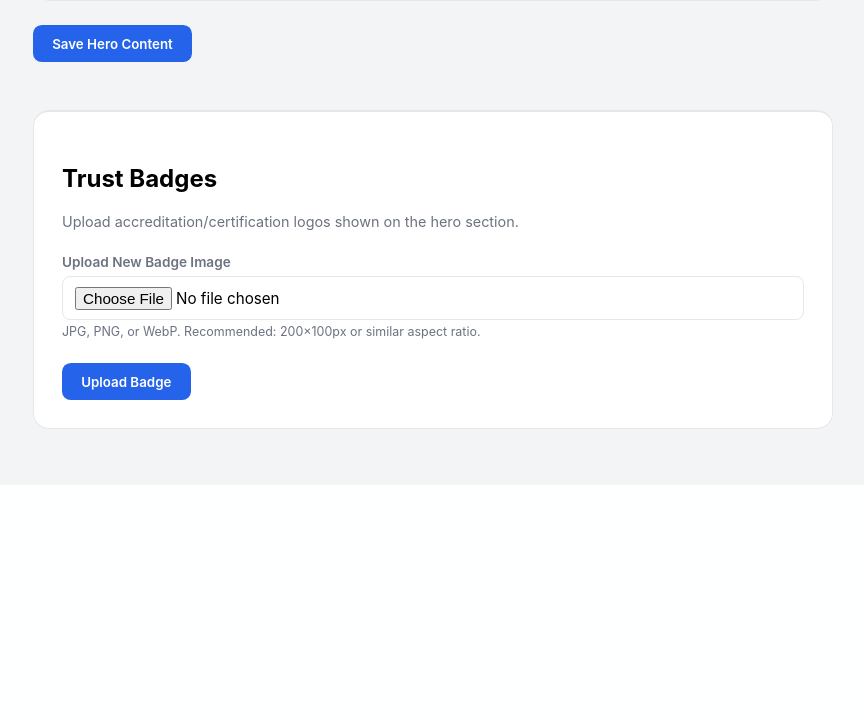
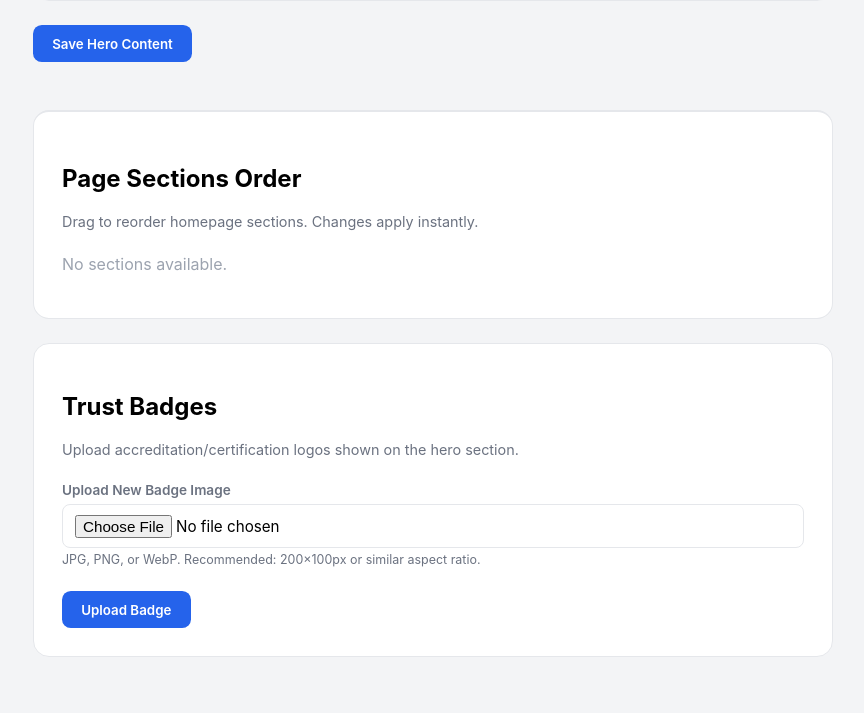
Before and after one commit to sasusavage/Cleaning, a Flask app: template templates/admin/hero_content.html in a window 1280 px wide. Shown: the part 2600-3313 px from the top of the page, without its empty margins (207-1071 px from the left). Before the commit the page ends 3029 px from the top, so only its background shows below. Run offline with Flask 3, Linux system fonts and the light colour scheme; the template is opened without the code that fills it, so the values that code supplies are empty; some libraries are stand-ins or nearby versions.

Commit message:
Restore: Add homepage section ordering (drag-and-drop) to admin page
Restored the "Page Sections Order" feature that lets users reorder homepage
sections via drag-and-drop. Changes save instantly via AJAX to the
admin_reorder_homepage_sections endpoint.

Now the hero admin page includes:
- Hero content editor (Slidin GH fields)
- Image/video upload
- Page sections drag-and-drop reordering
- Trust badges management

Co-Authored-By: Claude <noreply@anthropic.com>

```diff
--- a/templates/admin/hero_content.html
+++ b/templates/admin/hero_content.html
@@ -214,8 +214,31 @@
         </div>
     </form>
 
+    <!-- Homepage Section Order -->
+    <div class="card" style="margin-top: 3rem; border-top: 2px solid #e5e7eb; padding-top: 2rem;">
+        <h2>Page Sections Order</h2>
+        <p style="font-size: 0.9rem; color: #6b7280; margin-bottom: 1.5rem;">Drag to reorder homepage sections. Changes apply instantly.</p>
+        {% if homepage_sections %}
+        <ul id="flowList" style="list-style: none; padding: 0; margin: 0; display: flex; flex-direction: column; gap: 0.6rem;">
+            {% for section in homepage_sections %}
+            <li class="flow-item" draggable="true" data-section-key="{{ section.section_key }}" style="display: flex; align-items: center; gap: 0.75rem; padding: 0.75rem 1rem; background: #f9fafb; border: 1px solid #e5e7eb; border-radius: 0.5rem; cursor: move; user-select: none; transition: background 0.2s;">
+                <span style="color: #9ca3af; font-weight: bold; font-size: 1.2rem;">↕</span>
+                <div style="flex: 1;">
+                    <strong style="display: block;">{{ section.section_label }}</strong>
+                    <small style="color: #9ca3af;">{{ section.section_key }}</small>
+                </div>
+                <span style="background: #dbeafe; color: #1e40af; padding: 0.3rem 0.6rem; border-radius: 0.3rem; font-size: 0.75rem; font-weight: 600;">Live</span>
+            </li>
+            {% endfor %}
+        </ul>
+        <p id="flowStatus" style="font-size: 0.9rem; color: #6b7280; margin-top: 0.75rem;"></p>
+        {% else %}
+        <p style="color: #9ca3af;">No sections available.</p>
+        {% endif %}
+    </div>
+
     <!-- Trust Badges Management -->
-    <div class="card" style="margin-top: 3rem; border-top: 2px solid #e5e7eb; padding-top: 2rem;">
+    <div class="card" style="margin-top: 1.5rem;">
         <h2>Trust Badges</h2>
         <p style="font-size: 0.9rem; color: #6b7280; margin-bottom: 1.5rem;">Upload accreditation/certification logos shown on the hero section.</p>
 
@@ -247,5 +270,67 @@
         </form>
     </div>
 </div>
+
+<script>
+/* Drag-and-drop section reordering */
+(function () {
+    const list = document.getElementById('flowList');
+    const status = document.getElementById('flowStatus');
+    if (!list) return;
+
+    let dragged = null;
+
+    list.querySelectorAll('.flow-item').forEach(item => {
+        item.addEventListener('dragstart', e => {
+            dragged = item;
+            item.style.opacity = '0.5';
+            e.dataTransfer.effectAllowed = 'move';
+        });
+        item.addEventListener('dragend', () => {
+            item.style.opacity = '1';
+            dragged = null;
+            saveOrder();
+        });
+        item.addEventListener('dragover', e => {
+            e.preventDefault();
+            e.dataTransfer.dropEffect = 'move';
+            if (item !== dragged) {
+                const rect = item.getBoundingClientRect();
+                const nextItem = item.nextElementSibling;
+                if (e.clientY < rect.top + rect.height / 2) {
+                    list.insertBefore(dragged, item);
+                } else {
+                    list.insertBefore(dragged, nextItem);
+                }
+            }
+        });
+    });
+
+    function saveOrder() {
+        const order = Array.from(list.querySelectorAll('.flow-item')).map(item => item.dataset.sectionKey);
+        const route = '{{ url_for("admin_reorder_homepage_sections") }}';
+        fetch(route, {
+            method: 'POST',
+            headers: { 'Content-Type': 'application/json' },
+            body: JSON.stringify({ section_keys: order })
+        })
+        .then(r => r.json())
+        .then(data => {
+            if (status) {
+                status.textContent = data.message || 'Order updated.';
+                status.style.color = data.success ? '#059669' : '#dc2626';
+                setTimeout(() => { status.textContent = ''; }, 2000);
+            }
+        })
+        .catch(err => {
+            if (status) {
+                status.textContent = 'Error saving order.';
+                status.style.color = '#dc2626';
+            }
+            console.error(err);
+        });
+    }
+})();
+</script>
 </body>
 </html>
```
